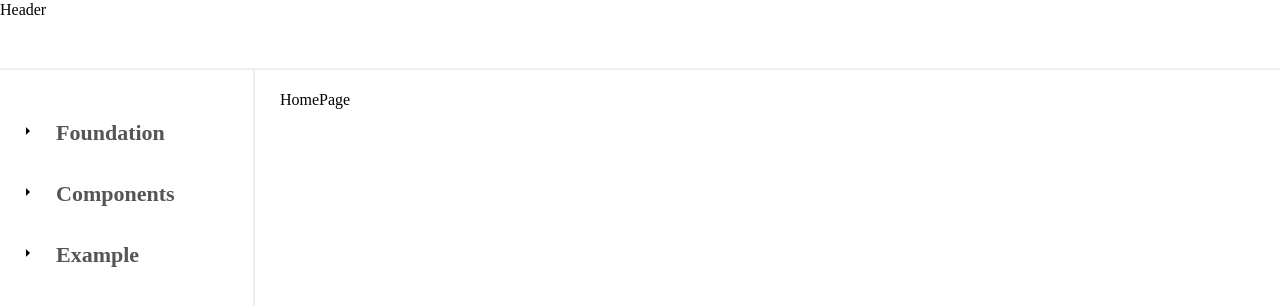
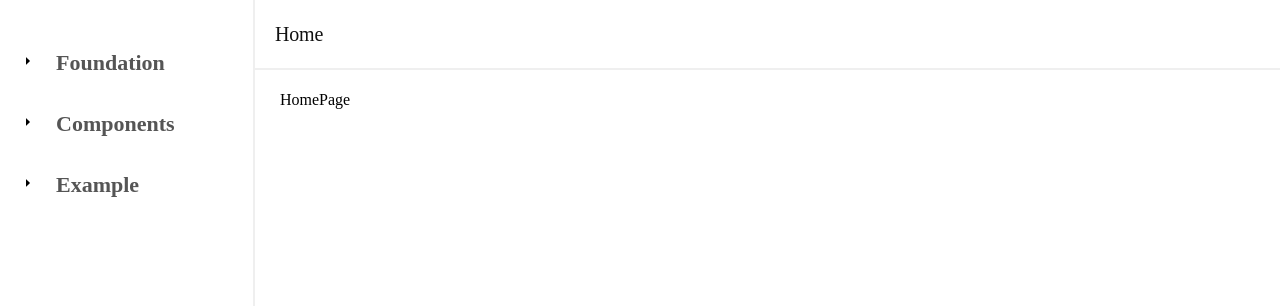
Before and after one commit to dongggggae/hyun-design-system, a Next.js app: page / in a window 1280 px wide. Shown: the top 306 px of the page. Built offline with nearby package versions, Linux system fonts and the light colour scheme.

Commit message:
[DS-91]Layout - Home 수정, 현재 경로 표시

```diff
--- a/app/_components/layout/Header.tsx
+++ b/app/_components/layout/Header.tsx
@@ -1,9 +1,27 @@
+'use client';
+import Link from 'next/link';
+import { usePathname } from 'next/navigation';
 import React from 'react';
 
-import classNames from '@utils/classNames';
+import Heading from '@components/Typography/Heading';
 
 const Header = () => {
-  return <header className={classNames('header')}>Header</header>;
+  const PREFIX = 'header';
+
+  const pathname = usePathname();
+  const formattedPathname = pathname
+    .split('/')
+    .filter((word) => word)
+    .map((word) => word.charAt(0).toUpperCase() + word.slice(1))
+    .join(' / ');
+
+  return (
+    <header className={`${PREFIX}`}>
+      <div className={`${PREFIX}__inner`}>
+        <Heading level="h6" size={6} text={formattedPathname === '' ? 'Home' : formattedPathname} />
+      </div>
+    </header>
+  );
 };
 
 export default Header;
--- a/app/_styles/_layouts.scss
+++ b/app/_styles/_layouts.scss
@@ -28,7 +28,7 @@
   --#{$prefix}sidebar-nav-group-menu-button-height: 24px;
 
   position: fixed;
-  top: #{$layout-occupy-start-top};
+  top: 0;
   left: 0;
   bottom: 0;
   width: var(--#{$prefix}sidebar-width);
@@ -141,6 +141,8 @@
 
   position: fixed;
   top: 0;
+  left: #{$layout-occupy-start-left};
+  right: 0;
   width: var(--#{$prefix}header-width);
   height: var(--#{$prefix}header-height);
   background-color: var(--#{$prefix}header-bg);
@@ -152,8 +154,8 @@
   &__inner {
     display: flex;
     align-items: center;
-    justify-content: center;
-    padding: 0 40px;
+    justify-content: flex-start;
+    padding: 0 20px;
     height: 100%;
   }
 }
--- a/app/_styles/_variables.scss
+++ b/app/_styles/_variables.scss
@@ -247,8 +247,8 @@ $zindex-backdrop: 1;
 $zindex-focused: 2;
 $zindex-stack: 5;
 $zindex-positioner: 10;
-$zindex-layout-sidebar: 19;
-$zindex-layout-header: 20;
+$zindex-layout-sidebar: 20;
+$zindex-layout-header: 19;
 $zindex-overlay: 90;
 $zindex-toaster: 99;
 
```
